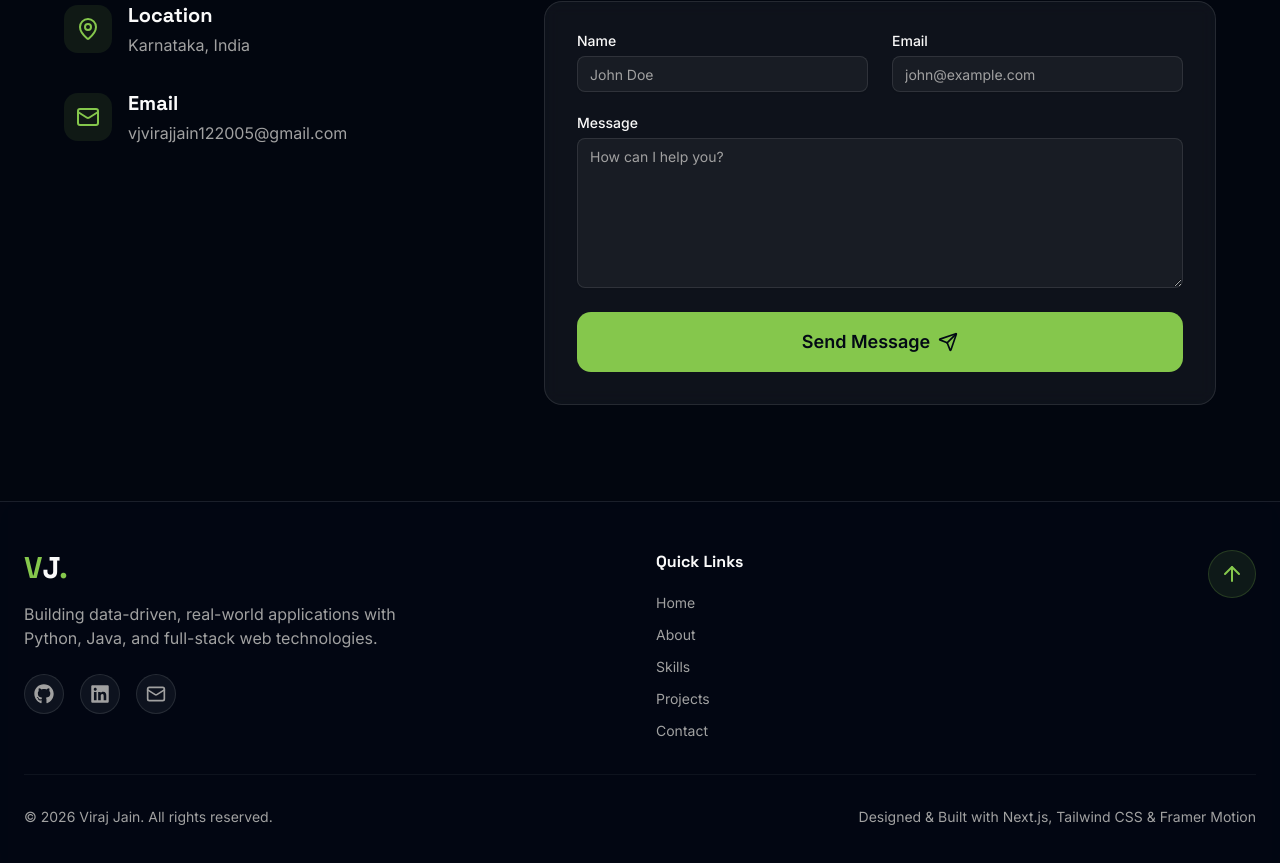
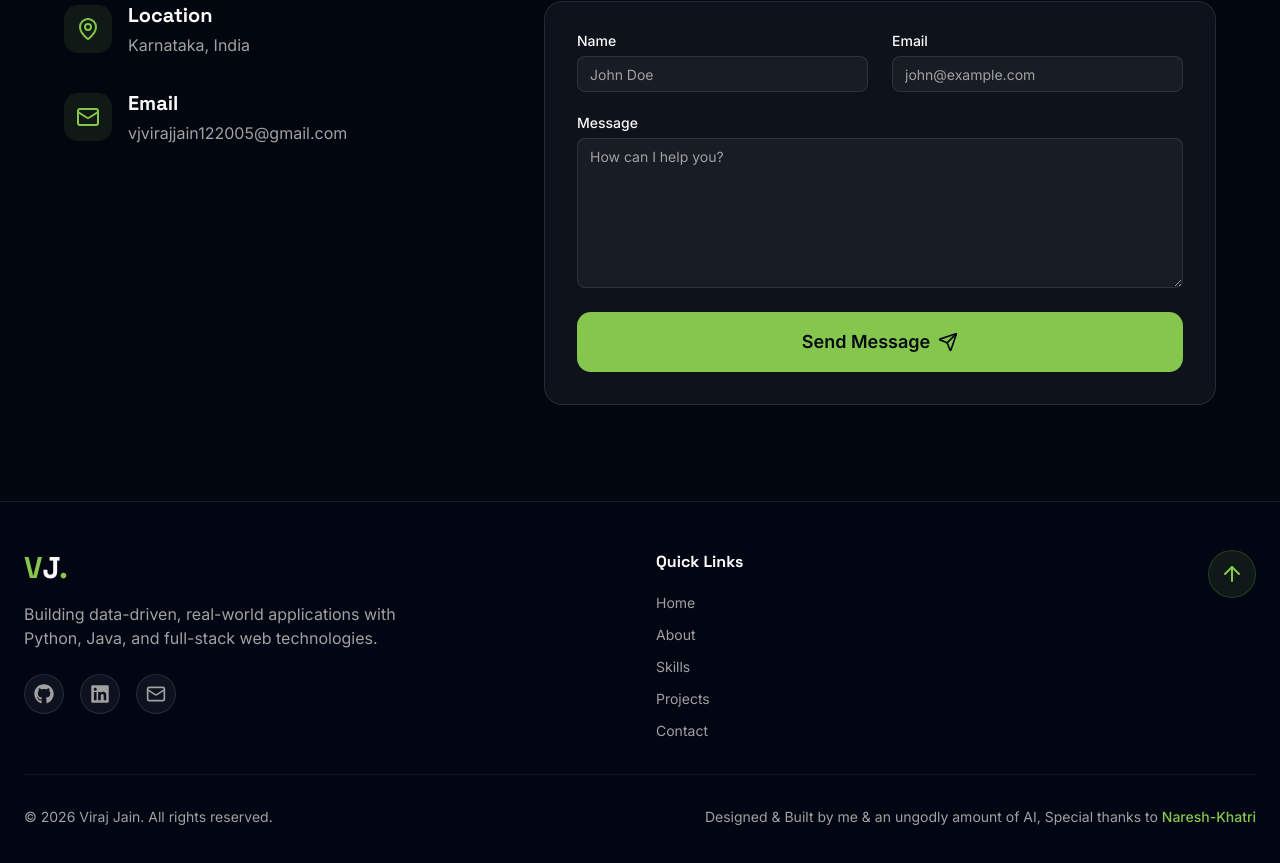
Before and after one commit to virajj12/portfolio, a Next.js app: page / in a window 1280 px wide. Shown: the part 4954-5817 px from the top of the page. Built offline with nearby package versions, Linux system fonts and the light colour scheme.

Commit message:
Updated Footer

```diff
--- a/src/components/footer.tsx
+++ b/src/components/footer.tsx
@@ -80,7 +80,15 @@ export function Footer() {
         <div className="pt-8 border-t border-white/5 flex flex-col md:flex-row items-center justify-between gap-4 text-sm text-muted-foreground">
           <p>© {new Date().getFullYear()} {PORTFOLIO_DATA.name}. All rights reserved.</p>
           <p>
-            Designed & Built with Next.js, Tailwind CSS & Framer Motion
+            Designed & Built by me & an ungodly amount of AI, Special thanks to{" "}
+            <a
+              href="https://github.com/Naresh-Khatri/3d-portfolio"
+              target="_blank"
+              rel="noopener noreferrer"
+              className="text-primary hover:underline transition-colors font-medium"
+            >
+              Naresh-Khatri
+            </a>
           </p>
         </div>
       </div>
```
